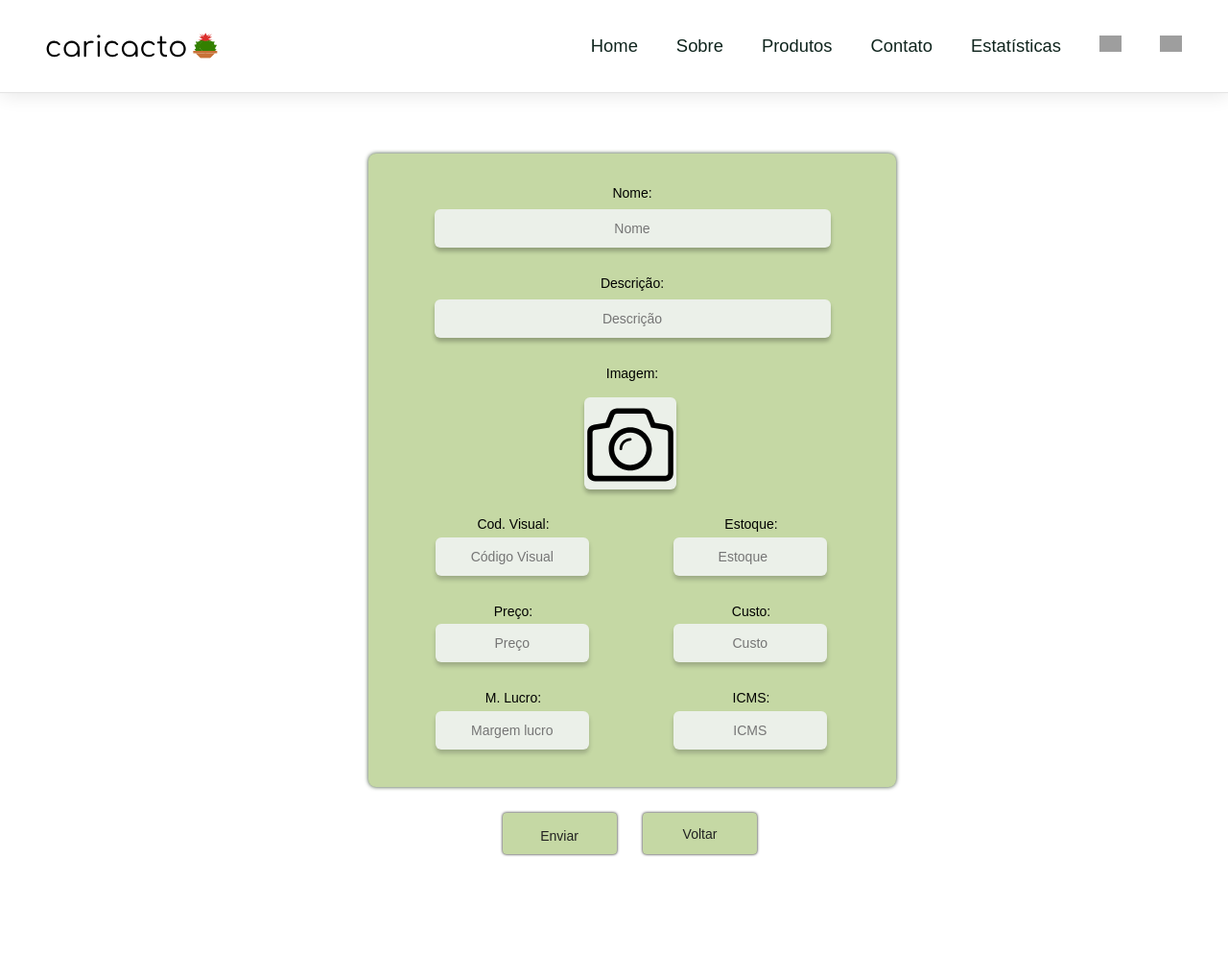
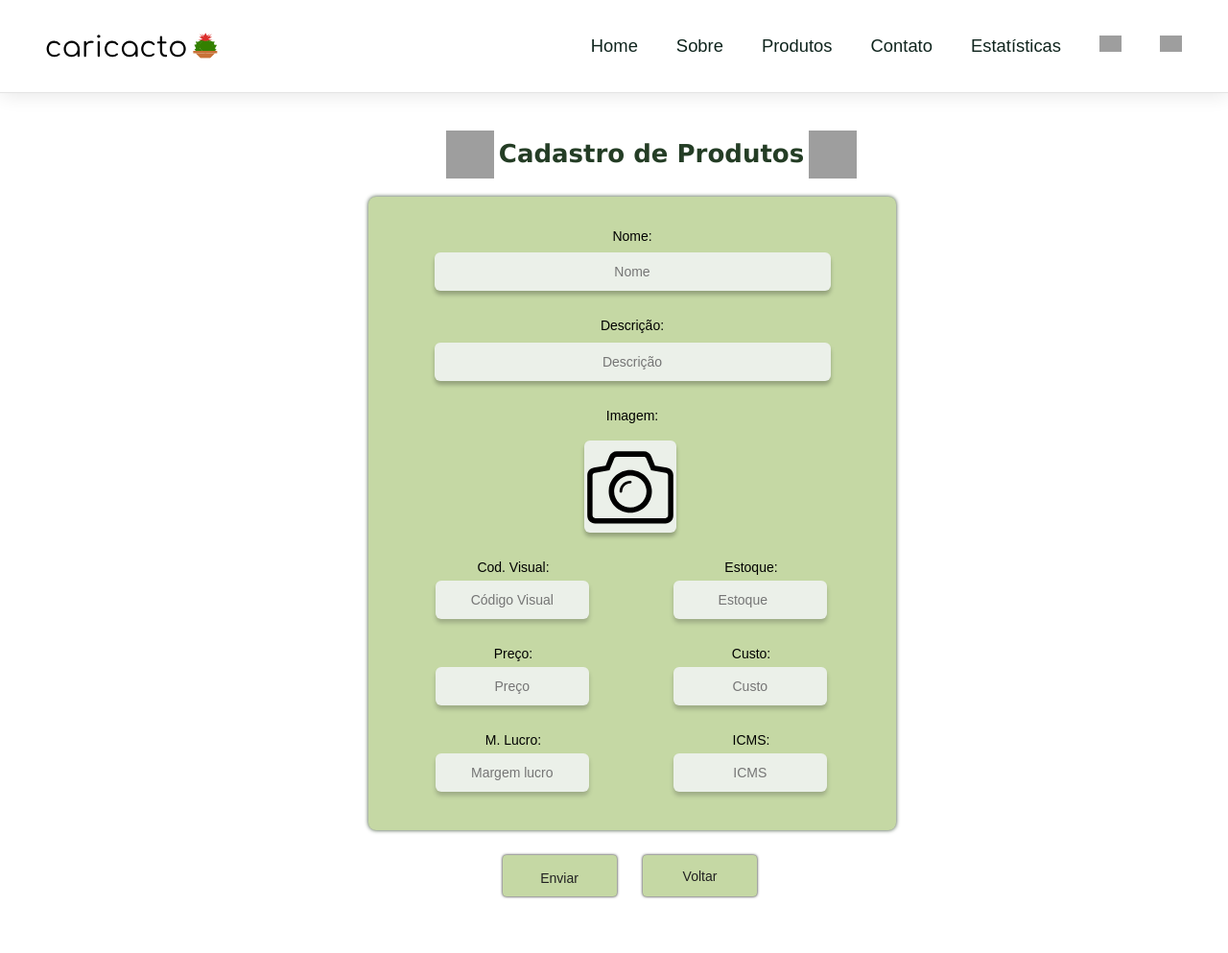
Before and after one commit to naydhow/Ecommerce, a PHP site: page /cadastros/produtos/cad_novo_produtos_front.php in a window 1280 px wide. Shown: the whole page at 96% size. Before the commit the page ends 892 px from the top, so only its background shows below. Run offline with PHP 8.4, Linux system fonts and the light colour scheme; grey boxes are pictures that could not be loaded.

Commit message:
atualizaçao topo form

```diff
--- a/cadastros/produtos/cad_novo_produtos_front.php
+++ b/cadastros/produtos/cad_novo_produtos_front.php
@@ -32,10 +32,11 @@
     ?>
     <div class="color_cadastros">
         <div class="container_paginas">
-            <div class="titulo">
-                <!--<img class ="img_titulo" src="../../img/cacto.png">-->
-                <p class="cadastro_titulos">Cadastre-se na loja</p>
-                <!--<img class ="img_titulo" src="../../img/cacto.png">-->
+
+            <div class="alinha_tituloimg">
+                <img class ="img_fofinhas" src="../../img/img_suculenta.svg">
+                <p id="titulo_fofo_usu">Cadastro de Produtos</p>
+                <img class ="img_fofinhas" src="../../img/img_cacto.svg">
             </div>
 
 
--- a/css/style.css
+++ b/css/style.css
@@ -548,7 +548,7 @@ input[type="file"] {
     width: 550px;
     height: 660px;
     padding-top: 2.5%;
-    margin-top: 5%;
+    margin-top: 0.5%;
     margin-bottom: 10%;
 
 
@@ -1477,12 +1477,12 @@ footer img{
 width: 328px;
 height: 48px;
 left: 519px;
-  font-family: 'Poppins';
+top: 25px;
+font-weight: 700;
+font-size: 26px;
+line-height: 48px;
+font-family: verdana, monospace;
 font-style: normal;
-  font-weight: 700;
-  font-size: 28px;
-  line-height: 48px;
-  /* identical to box height */
 color: #243D25;
 }
 
```
Also changed, not shown: cadastros/produtos/cad_altera_produtos_front.php (+6 -1 lines), cadastros/produtos/cad_exclui_produtos_front.php (+6 -1 lines), cadastros/usuarios/cad_altera_usuarios_front.php (+6 -1 lines), cadastros/usuarios/cad_exclui_usuarios_front.php (+6 -1 lines), cadastros/usuarios/cad_novo_usuarios_front.php (+6 -1 lines). Lines whose indentation alone changed are shown as unchanged.
